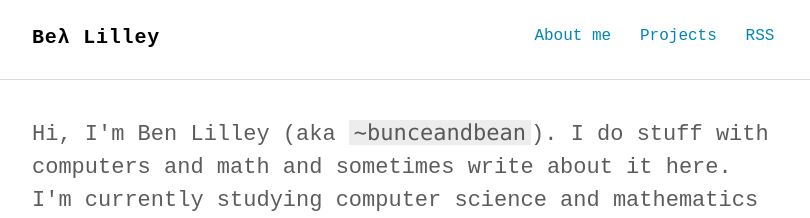
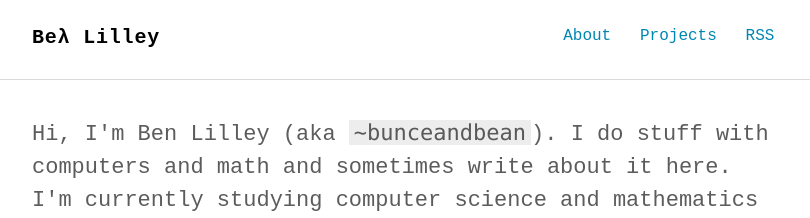
Before and after one commit to bunceandbean/bunceandbean.github.io, a Jekyll site: the page built from docs/index.html, in a window 1280 px wide. Shown: the top 218 px of the page, without its empty margins (232-1042 px from the left). Built offline with Jekyll 4.4.1, drawn with Linux system fonts in a browser that asks for light colours; some web fonts are replaced.

Commit message:
Changed Nav

```diff
--- a/docs/_includes/nav.html
+++ b/docs/_includes/nav.html
@@ -3,7 +3,7 @@
   <div class="container">
     <h1 class="logo"><a href="{{ '/' | prepend: site.baseurl | prepend: site.url }}">{{ site.title_left }}<span>{{ site.title_right }}</span></a></h1>
     <ul class="navbar">
-      <li><a href="{{ '/about' | prepend: site.baseurl | prepend: site.url }}">About me</a></li>
+      <li><a href="{{ '/about' | prepend: site.baseurl | prepend: site.url }}">About</a></li>
       <li><a href="{{ '/projects' | prepend: site.baseurl | prepend: site.url }}">Projects</a></li>
       <li><a href="{{ "/feed.xml" | prepend: site.baseurl | prepend: site.url }}" target="_blank">RSS</a></li>
     </ul>
```
